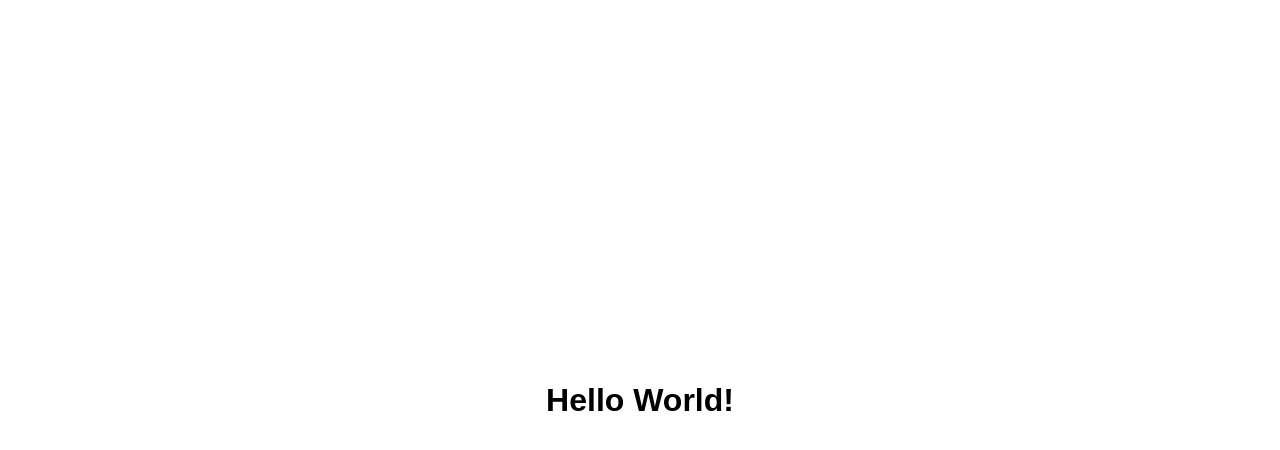
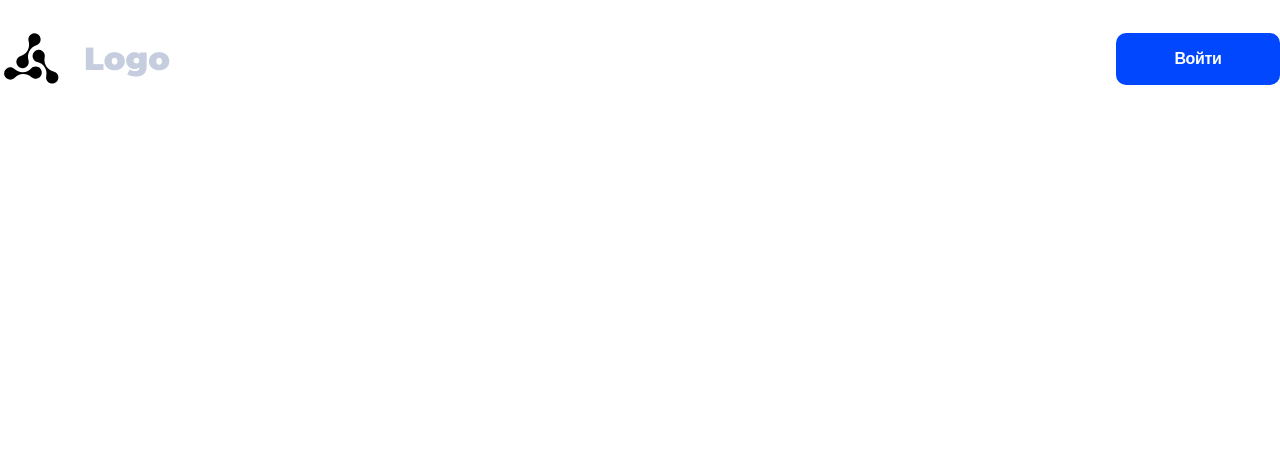
Before and after one commit to Hartaithan/rumadle, a website built with Vite: page index.html in a window 1280 px wide. Built offline with nearby package versions, Linux system fonts and the light colour scheme.

Commit message:
add header layout

```diff
--- a/index.html
+++ b/index.html
@@ -4,12 +4,41 @@
     <meta charset="UTF-8" />
     <link rel="icon" type="image/svg+xml" href="/favicon.svg" />
     <link href="/style.css" rel="stylesheet" />
+    <link rel="preconnect" href="https://fonts.googleapis.com" />
+    <link rel="preconnect" href="https://fonts.gstatic.com" crossorigin />
+    <link
+      href="https://fonts.googleapis.com/css2?family=Inter:wght@400;500;600;700&family=Montserrat:wght@900&display=swap"
+      rel="stylesheet"
+    />
     <meta name="viewport" content="width=device-width, initial-scale=1.0" />
     <title>Hello World!</title>
   </head>
   <body>
-    <div id="app">
-      <h1>Hello World!</h1>
-    </div>
+    <main id="root">
+      <header class="header">
+        <svg
+          width="63"
+          height="63"
+          viewBox="0 0 63 63"
+          fill="none"
+          xmlns="http://www.w3.org/2000/svg"
+        >
+          <path
+            d="M57.4822 47.2533C57.0474 46.5613 56.479 45.9628 55.8102 45.4929C55.1415 45.023 54.3858 44.6912 53.5873 44.5167C50.5323 43.8062 47.8828 41.9153 46.2177 39.2573C44.5526 36.5992 44.0073 33.3901 44.7009 30.3313C44.9676 29.149 44.879 27.9143 44.4463 26.7822C44.0136 25.6501 43.256 24.6712 42.2687 23.9683C41.2814 23.2654 40.1084 22.8699 38.897 22.8314C37.6856 22.793 36.49 23.1133 35.4601 23.7522C34.4302 24.3911 33.612 25.32 33.1083 26.4224C32.6047 27.5248 32.438 28.7514 32.6292 29.9482C32.8203 31.145 33.3609 32.2586 34.183 33.1492C35.0049 34.0398 36.0718 34.6676 37.2495 34.9538C38.7731 35.2975 40.2138 35.9385 41.4891 36.84C42.7645 37.7415 43.8494 38.886 44.6816 40.2076C45.5138 41.5292 46.077 43.0021 46.3388 44.5418C46.6008 46.0815 46.5562 47.6578 46.2077 49.1803C46.0014 50.1617 46.0381 51.1788 46.3149 52.1427C46.5917 53.1066 47.1 53.9882 47.7956 54.7108C48.4912 55.4333 49.3529 55.9747 50.3056 56.2878C51.2584 56.601 52.2733 56.6763 53.2618 56.5074C54.2504 56.3384 55.1827 55.9302 55.9774 55.3185C56.7721 54.7066 57.405 53.9098 57.8212 52.9973C58.2373 52.0848 58.424 51.0844 58.3649 50.0833C58.3058 49.0821 58.0028 48.1105 57.4822 47.2533Z"
+            fill="black"
+          />
+          <path
+            d="M19.6715 40.4267C20.7473 41.0138 21.9739 41.2661 23.1941 41.1511C24.4143 41.0362 25.5722 40.5593 26.5195 39.7817C27.4668 39.004 28.1601 37.9611 28.5105 36.7867C28.8609 35.6123 28.8524 34.36 28.4861 33.1905C28.0218 31.6991 27.8564 30.1309 27.9994 28.5755C28.1424 27.0202 28.5909 25.5084 29.3194 24.1267C30.0479 22.7451 31.0418 21.5208 32.2444 20.5241C33.4469 19.5273 34.8343 18.7778 36.3271 18.3183C37.4848 17.9557 38.5094 17.2587 39.2719 16.3151C40.0345 15.3715 40.5009 14.2234 40.6124 13.0153C40.724 11.8072 40.4758 10.5931 39.899 9.52586C39.3222 8.45852 38.4425 7.58565 37.3708 7.01711C36.299 6.44858 35.0831 6.20969 33.876 6.33064C32.6688 6.45152 31.5244 6.92674 30.5866 7.69659C29.6489 8.46636 28.9599 9.49634 28.6061 10.6568C28.2525 11.8173 28.2499 13.0565 28.5988 14.2184C29.5148 17.2182 29.205 20.4586 27.7375 23.2305C26.2699 26.0024 23.764 28.08 20.7682 29.0086C19.5856 29.3516 18.5331 30.0416 17.747 30.9895C16.961 31.9374 16.4775 33.0994 16.3594 34.325C16.2413 35.5507 16.4938 36.7837 17.0843 37.8642C17.6749 38.9448 18.5761 39.8231 19.6715 40.3856V40.4267Z"
+            fill="black"
+          />
+          <path
+            d="M35.4968 39.4221C34.6791 39.4508 33.8755 39.6424 33.1327 39.9856C32.39 40.3288 31.7233 40.8167 31.1714 41.4208C29.0307 43.7106 26.0703 45.0596 22.9378 45.1729C19.8052 45.2863 16.7551 44.1546 14.4544 42.0255C13.86 41.4678 13.1606 41.0337 12.3969 40.7487C11.6333 40.4636 10.8206 40.3332 10.0061 40.3651C9.00357 40.4124 8.02774 40.7044 7.16398 41.2155C6.30014 41.7267 5.57466 42.4415 5.0507 43.2975C4.52668 44.1536 4.22023 45.1249 4.15795 46.1266C4.09574 47.1284 4.27958 48.1301 4.69357 49.0445C5.10757 49.9588 5.73899 50.758 6.53286 51.3721C7.32673 51.9863 8.2588 52.3968 9.24781 52.5678C10.2368 52.7388 11.2527 52.6653 12.2067 52.3534C13.1608 52.0415 14.0239 51.5009 14.7209 50.7787C15.7811 49.6308 17.0574 48.7033 18.4766 48.0494C19.8958 47.3955 21.4301 47.028 22.9916 46.9681C24.553 46.9081 26.111 47.1567 27.5762 47.6998C29.0414 48.243 30.3851 49.0698 31.5302 50.1329C32.2757 50.8066 33.175 51.2873 34.1492 51.5329C35.1235 51.7787 36.1431 51.7819 37.119 51.5424C38.0948 51.3029 38.997 50.828 39.7468 50.1591C40.4966 49.4903 41.0711 48.6479 41.4201 47.7056C41.769 46.7634 41.8817 45.75 41.7485 44.7541C41.6152 43.7582 41.2399 42.8102 40.6554 41.9928C40.071 41.1755 39.2953 40.5139 38.396 40.0657C37.4967 39.6176 36.5012 39.3966 35.4968 39.4221Z"
+            fill="black"
+          />
+        </svg>
+        <h1>Logo</h1>
+        <button class="button">Войти</button>
+      </header>
+    </main>
   </body>
 </html>
--- a/style.css
+++ b/style.css
@@ -5,18 +5,50 @@
 }
 
 body {
-  font-family: Arial, Helvetica, sans-serif;
+  font-family: "Inter", sans-serif;
 }
 
 html,
 body,
-#app {
+#root {
   width: 100%;
   height: 100%;
 }
 
-#app {
+#root {
+  margin: auto;
+  max-width: 1300px;
+}
+
+.button {
+  cursor: pointer;
+  padding: 13px 24px;
+  gap: 10px;
+  border: none;
+  border-radius: 10px;
+  background: #0047fd;
+  color: #ffffff;
+  font-size: 16px;
+  font-weight: 600;
+  line-height: 150%;
+  letter-spacing: -0.32px;
+}
+
+.header {
   display: flex;
-  justify-content: center;
   align-items: center;
+  margin-top: 27px;
+  margin-bottom: 41px;
 }
+
+.header > h1 {
+  font-family: "Montserrat", sans-serif;
+  margin-left: 21px;
+  color: #c5cddf;
+  margin-right: auto;
+}
+
+.header > button {
+  width: 164px;
+  height: 52px;
+}
```
